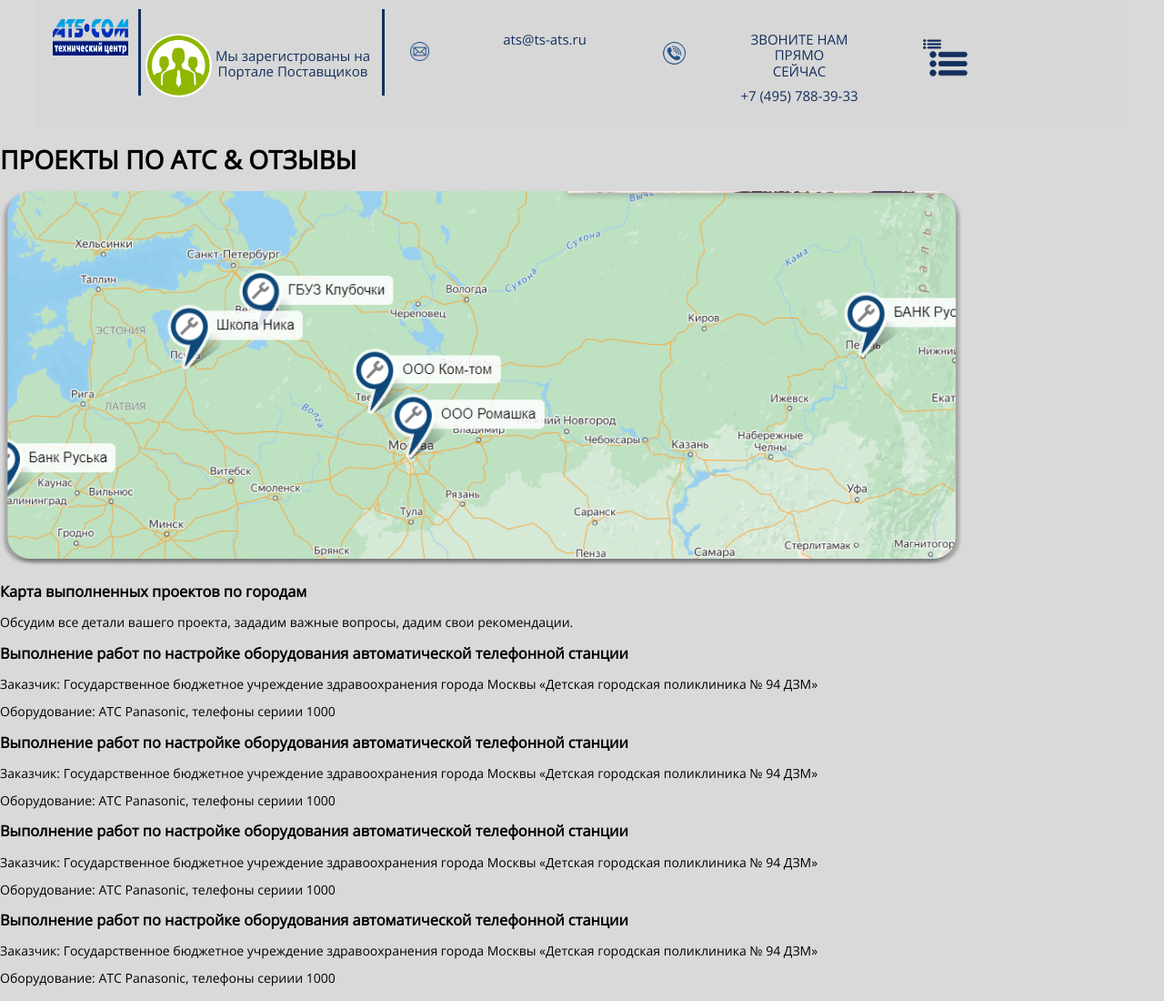
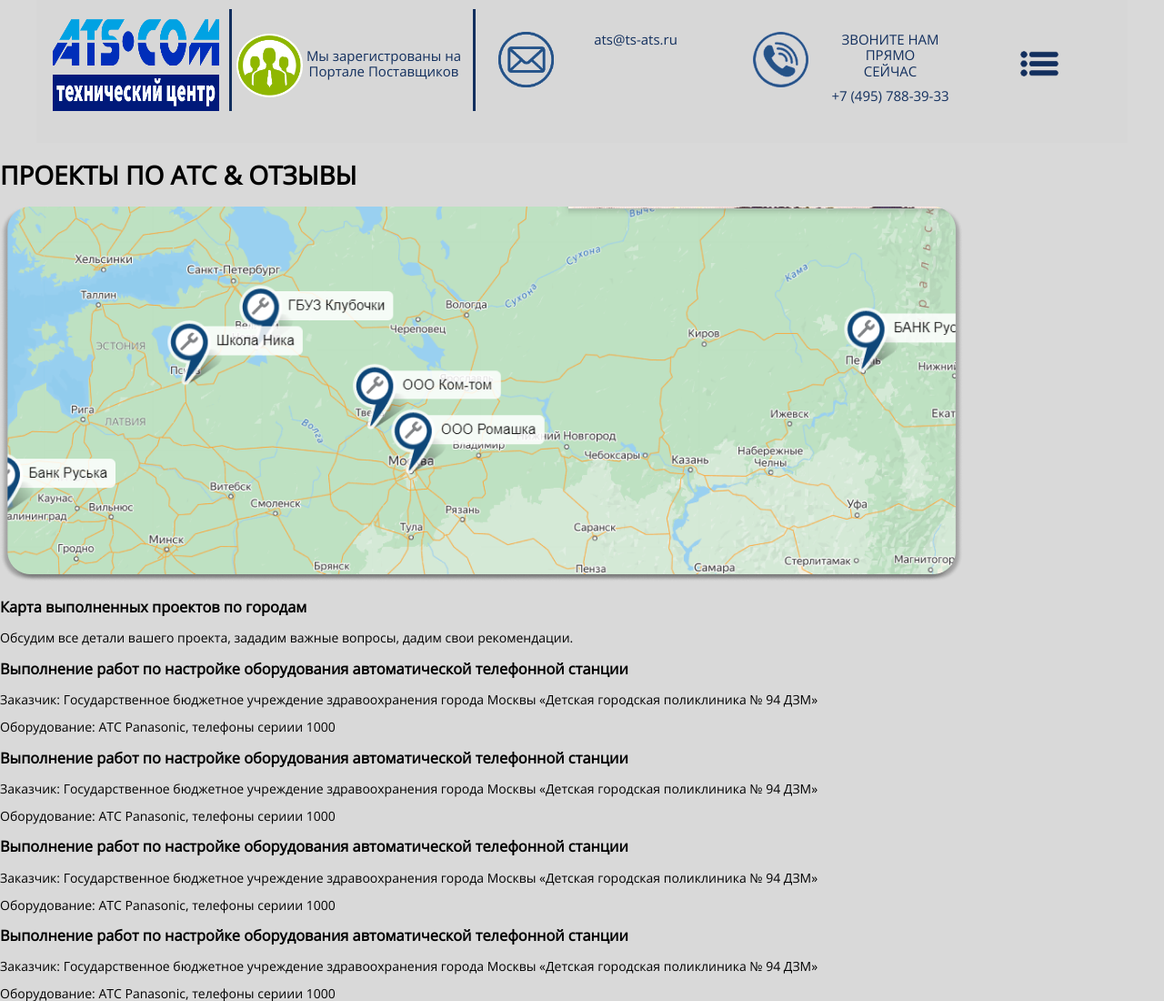
Before and after one commit to Acederys/ATS-KOM, a website: page app/project.html in a window 1280 px wide. Shown: the top 1100 px of the page at 91% size. Drawn offline with Linux system fonts and the light colour scheme.

Commit message:
Испрален хедер на всех страницах

```diff
--- a/app/project.html
+++ b/app/project.html
@@ -11,29 +11,23 @@
 <body class="body">
   <header class="header container container__header">
     <div class="header__logo header__flex">
-          <img src="../images/logo.png" alt="Атс-ком обслуживание Атс" width="83" height="40"/>
+      <img class="header__logo-img" src="../images/logo.png" alt="Атс-ком обслуживание Атс" width="83" height="40"/>
     </div>
     <div  class="header__portal header__flex">
       <img class="header__portal-img" src="../images/portal.png" alt="Мы зарегистрованы на портале поставщиков" width="25" height="25">
       <p class="header__portal-text">Мы зарегистрованы на Портале Поставщиков</p>
     </div>
     <div class="header__link header__flex">
-          <a href="mailto:ats@ts-ats.ru" class="header__link-item">
-            <p class="header__link-image header__link-image--mail">
-              <img src="../images/mail.png" alt="mail" width="21" height="21">
-            </p>
-            <p class="header__link-text header__link--mail visually-hidden-mobile">ats@ts-ats.ru</p>
+      <a href="mailto:ats@ts-ats.ru" class="header__link-item header__link--mail">
+        <p class="header__link-text header__link--mail visually-hidden-header-mobile">ats@ts-ats.ru</p>
       </a>
-          <a href="tel:+74957883933" class="header__link-item">
-            <p class="header__link-image">
-              <img src="../images/phone.png" alt="phone" width="25" height="25">
-            </p>
-            <p class="header__link-text visually-hidden-mobile">ЗВОНИТЕ НАМ ПРЯМО <br> СЕЙЧАС</p>
-            <p class="header__link-text visually-hidden-mobile">+7 (495) 788-39-33</p>
+      <a href="tel:+74957883933" class="header__link-item header__link--phone">
+        <p class="header__link-text visually-hidden-header-mobile">ЗВОНИТЕ НАМ ПРЯМО <br> СЕЙЧАС</p>
+        <p class="header__link-text visually-hidden-header-mobile">+7 (495) 788-39-33</p>
       </a>
-          <p class="header__link-menu">
-            <img src="../images/menu.png" alt="menu" width="34" height="27">
-          </p>
+      <a href="#" class="header__link-menu">
+        <p class="visually-hidden">Меню</p>
+      </a>
     </div>
   </header>
     <main>
```
Also changed, not shown: app/abot_company.html (+9 -15 lines), app/index.html (+0 -6 lines), app/services.html (+9 -15 lines). Lines whose indentation alone changed are shown as unchanged.
